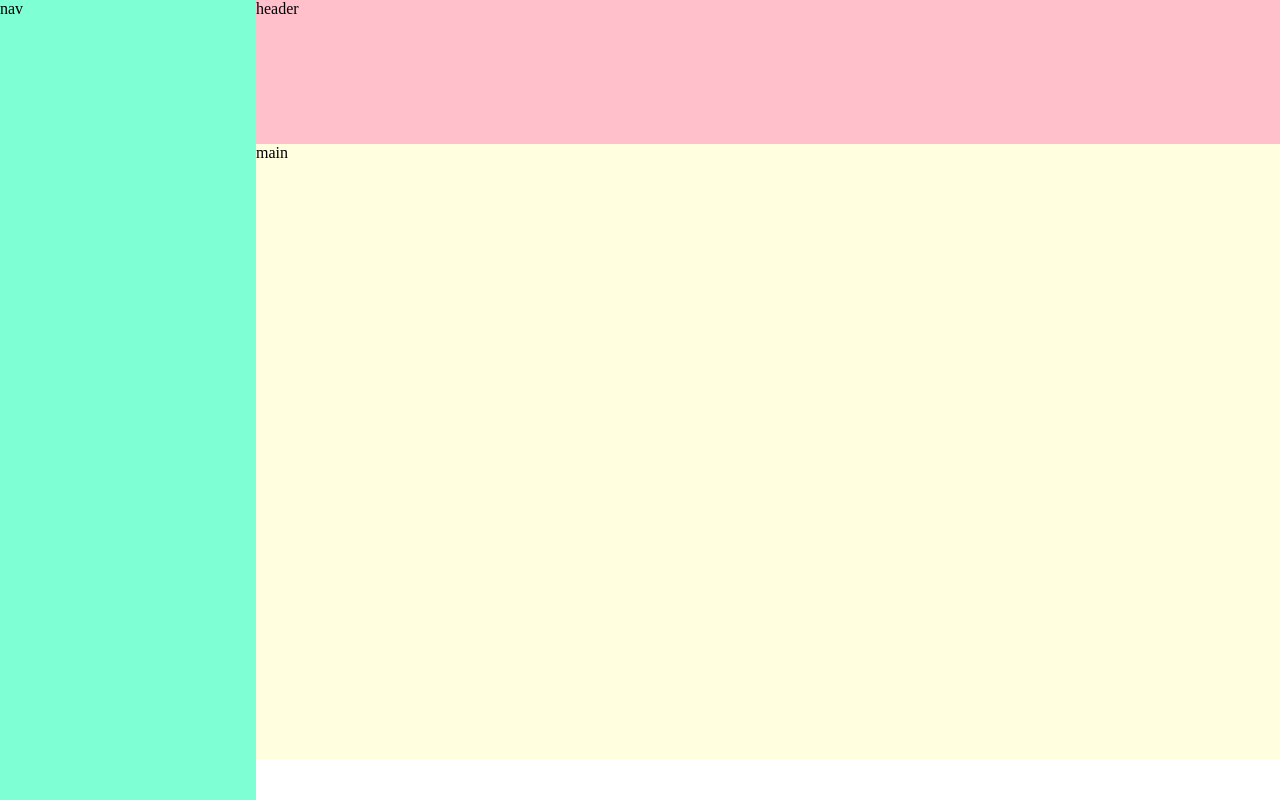
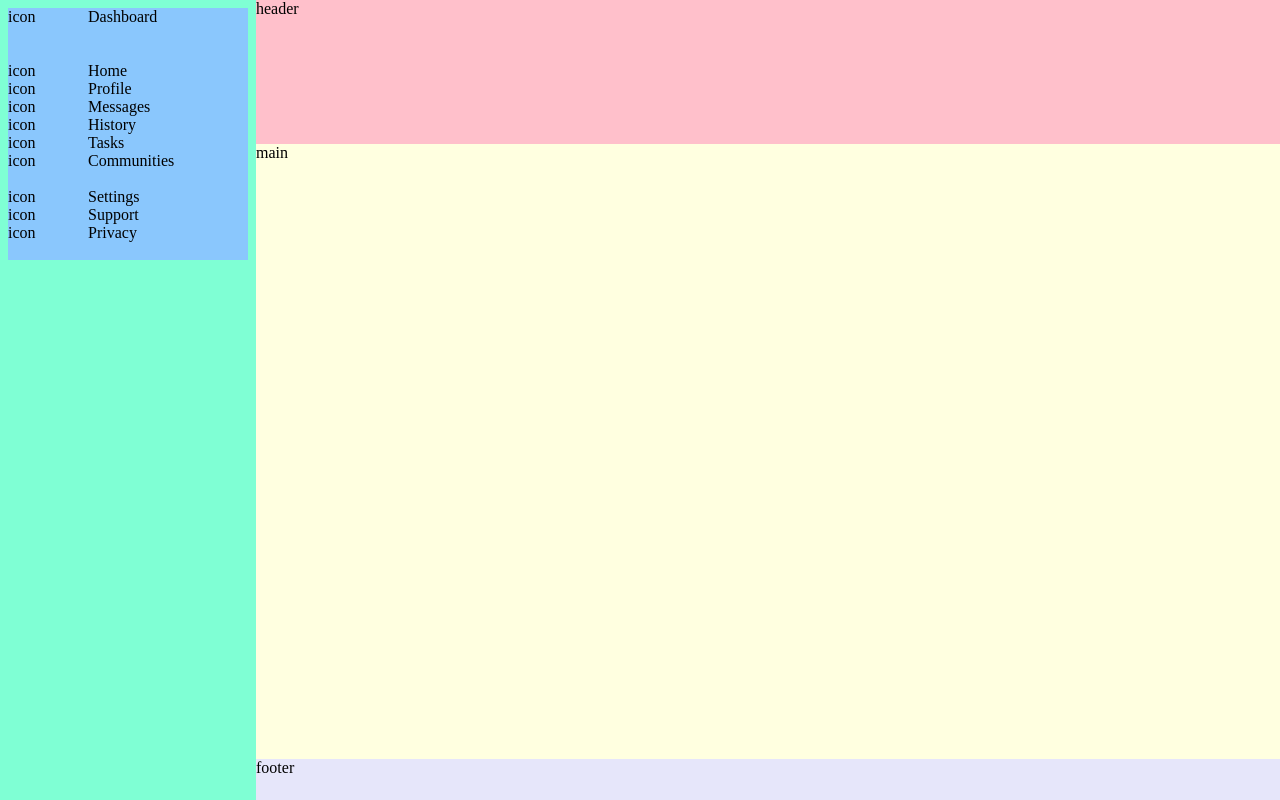
Before and after one commit to coolsitebiz/admin-dash, a plain HTML site: page index.html in a window 1280 px wide. Drawn offline with Linux system fonts and the light colour scheme.

Commit message:
Start content for sidebar

```diff
--- a/index.html
+++ b/index.html
@@ -10,9 +10,35 @@
   </head>
   <body>
     <div class="wrapper-main">
-      <nav>nav</nav>
+      <nav>
+        <div class="sidebar">
+          <div class="sb-icon">icon</div>
+          <div class="sb-text">Dashboard</div>
+          <div class="sb-space"></div>
+          <div class="sb-icon">icon</div>
+          <div class="sb-text">Home</div>
+          <div class="sb-icon">icon</div>
+          <div class="sb-text">Profile</div>
+          <div class="sb-icon">icon</div>
+          <div class="sb-text">Messages</div>
+          <div class="sb-icon">icon</div>
+          <div class="sb-text">History</div>
+          <div class="sb-icon">icon</div>
+          <div class="sb-text">Tasks</div>
+          <div class="sb-icon">icon</div>
+          <div class="sb-text">Communities</div>
+          <div class="sb-space"></div>
+          <div class="sb-icon">icon</div>
+          <div class="sb-text">Settings</div>
+          <div class="sb-icon">icon</div>
+          <div class="sb-text">Support</div>
+          <div class="sb-icon">icon</div>
+          <div class="sb-text">Privacy</div>
+        </div>
+      </nav>
       <header>header</header>
       <main>main</main>
+      <footer>footer</footer>
     </div>
   </body>
 </html>
--- a/style.css
+++ b/style.css
@@ -14,6 +14,21 @@
 nav {
   background-color: aquamarine;
   grid-row: 1 / 5;
+  display: grid;
+  grid-template-columns: 1fr;
+  align-content: start;
+}
+
+.sidebar {
+  display: grid;
+  grid-template-columns: 1fr 2fr;
+  grid-template-rows: 2fr 1fr 1fr 1fr 1fr 1fr 1fr 1fr 1fr 1fr 1fr 1fr 1fr;
+  margin: 0.5rem;
+  background-color: rgb(138, 199, 253);
+}
+
+.sb-space {
+  grid-column: 1 / 3;
 }
 
 header {
```
